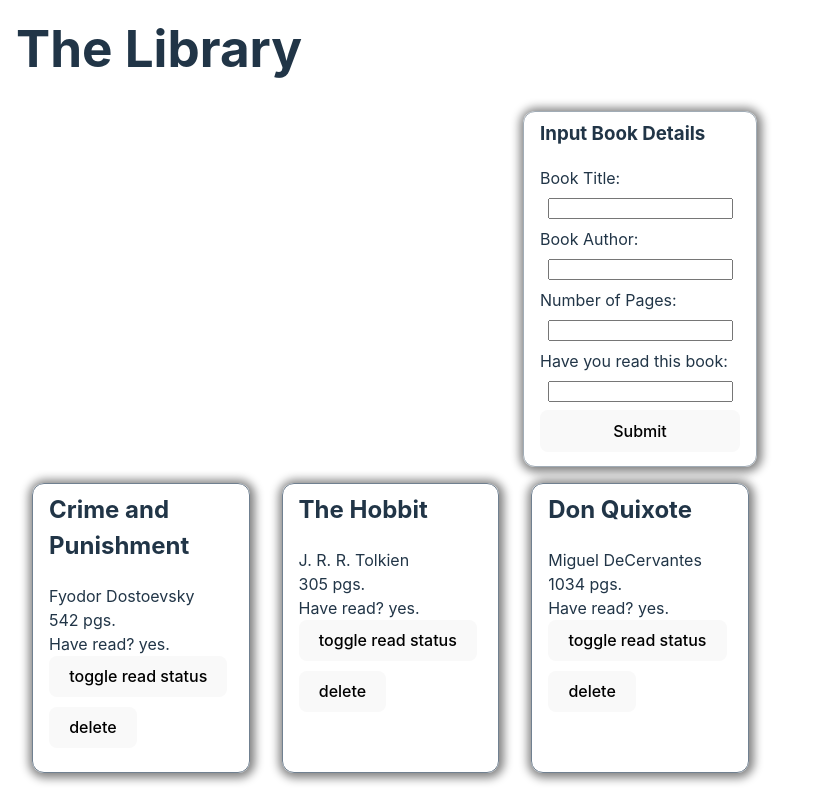
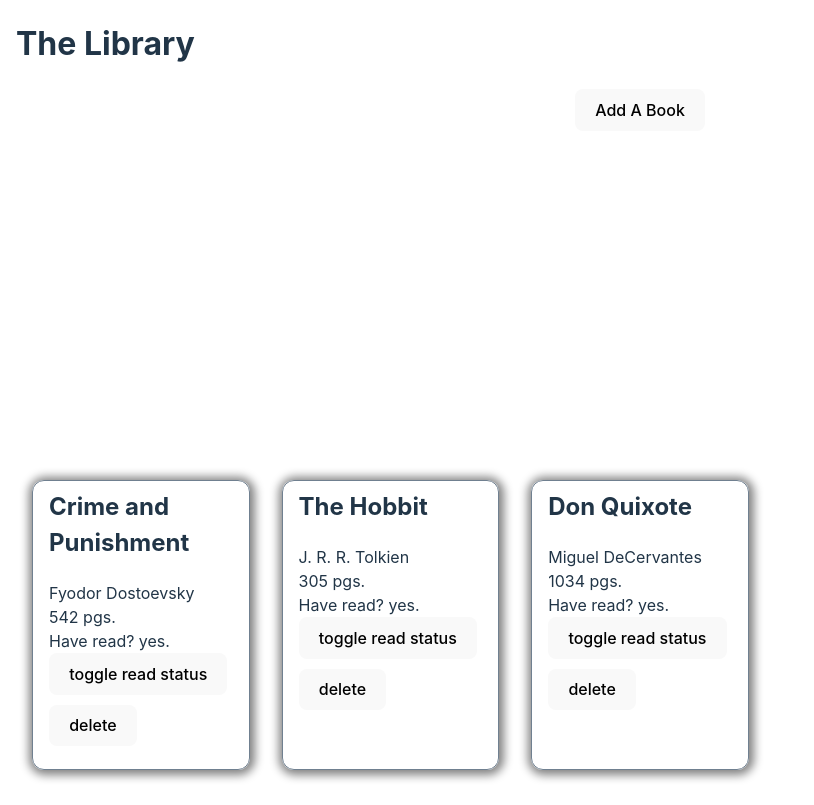
Before and after one commit to SalamanderCtesiphon/library-project, a React (Vite) app: page / in a window 1280 px wide. Shown: the whole page, without its empty margins (0-814 px from the left). Built offline with nearby package versions, Linux system fonts and the light colour scheme.

Commit message:
added a button for adding a book that displays the form when pressed

```diff
--- a/src/App.css
+++ b/src/App.css
@@ -10,7 +10,7 @@ h1, h2, h3 {
 }
 
 .header {
-  justify-self: start;
+  text-align: left;
 }
 
 section {
@@ -20,6 +20,10 @@ section {
   flex-direction: column;
   align-items: center;
   justify-self: center;
+}
+
+.form-holder {
+  height: 375px;
 }
 
 form {
--- a/src/App.jsx
+++ b/src/App.jsx
@@ -6,6 +6,7 @@ import BookForm from './components/BookForm'
 import BookCard from './components/BookCard'
 
 function App() {
+  const [showForm, setShowForm] = useState(false)
   const [title, setTitle] = useState('')
   const [author, setAuthor] = useState('')
   const [pages, setPages] = useState('')
@@ -38,6 +39,7 @@ function App() {
 
   function handleSubmit(e) {
     e.preventDefault()
+    setShowForm(false)
     setId(uuid())
     setBook({
       id,
@@ -71,6 +73,10 @@ function App() {
     })
   }
 
+  function showBook() {
+    setShowForm(true)
+  }
+
   useEffect(() => {
     //console.log(myLibrary)
   }, [myLibrary])
@@ -78,6 +84,10 @@ function App() {
   return (
     <>
       <Header />
+      <div className="form-holder">
+        {showForm === false ? (
+          <button onClick={showBook}>Add A Book</button>
+        ) : (
           <BookForm
             handleSubmit={handleSubmit}
             title={title}
@@ -89,6 +99,8 @@ function App() {
             have_read={have_read}
             setHave_read={setHave_read}
           />
+        )}
+      </div>
       {myLibrary.length === 0 ? (
         <h2 id="no-books">There are No Books in Your Library.</h2>
       ) : (
--- a/src/components/Header.jsx
+++ b/src/components/Header.jsx
@@ -1,4 +1,4 @@
-import React from "react";
+import React from 'react'
 
 function Header() {
   return (
@@ -7,7 +7,7 @@ function Header() {
         <h1>The Library</h1>
       </header>
     </>
-  );
+  )
 }
 
-export default Header;
+export default Header
--- a/src/index.css
+++ b/src/index.css
@@ -27,11 +27,6 @@ body {
   margin: 0;
   min-width: 320px;
   min-height: 100vh;
-}
-
-h1 {
-  font-size: 3.2em;
-  line-height: 1.1;
 }
 
 button {
```
Lines whose indentation alone changed are shown as unchanged.
